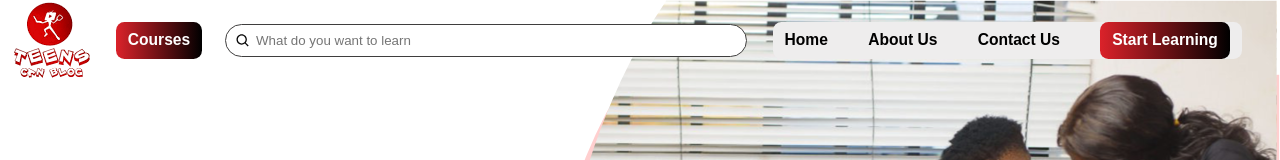
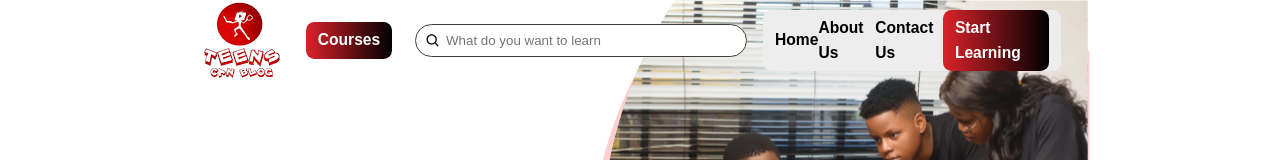
Before and after one commit to Niscolinx/teenscan, a React (Create React App) app: page / in a window 1280 px wide. Shown: the top 160 px of the page. Built offline with nearby package versions, Linux system fonts and the light colour scheme; what react-router-last-location would draw is missing.

Commit message:
working on typography

```diff
--- a/src/sass/base/base.scss
+++ b/src/sass/base/base.scss
@@ -13,7 +13,7 @@ body {
 
   overflow-x: hidden;
   line-height: 1.6;
-  max-width: 120rem;
+  max-width: 75rem;
   margin: 0 auto;
   color: $color-grey-dark-2;
   font-weight: 300;
--- a/src/sass/components/header.scss
+++ b/src/sass/components/header.scss
@@ -13,7 +13,7 @@
     justify-items: center;
     padding: 0 1rem;
     font-size: 1.3rem;
-      max-width: 120rem;
+      max-width: 75rem;
       margin: 0 auto;
 
 
```
